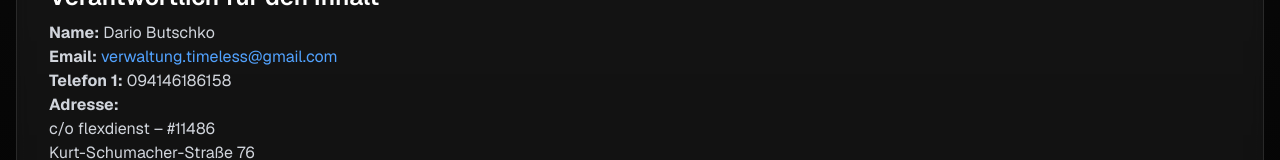
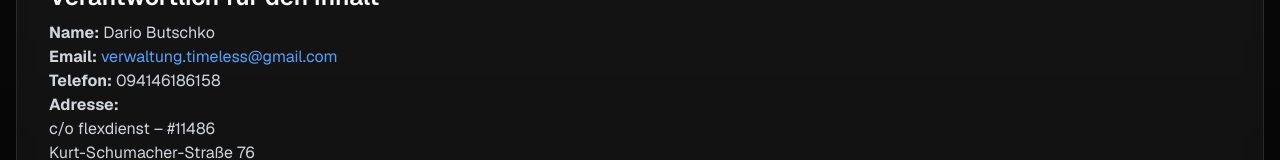
Before and after one commit to timeless-city/tc-website, a Next.js app: page /impressum in a window 1280 px wide. Shown: the part 401-561 px from the top of the page. Built offline with nearby package versions, Linux system fonts and the light colour scheme.

Commit message:
Update page.tsx

```diff
--- a/app/impressum/page.tsx
+++ b/app/impressum/page.tsx
@@ -69,7 +69,7 @@ export default function Impressum() {
                 <p className="text-gray-300 mt-2">
                   <strong>Name:</strong> Dario Butschko <br />
                   <strong>Email:</strong> <Link href="mailto:verwaltung.timeless@gmail.com" className="text-blue-400 hover:text-blue-300">verwaltung.timeless@gmail.com</Link> <br />
-                  <strong>Telefon 1:</strong> 094146186158 <br />
+                  <strong>Telefon:</strong> 094146186158 <br />
                   <strong>Adresse:</strong> <br />
                     c/o flexdienst – #11486 <br />
                     Kurt-Schumacher-Straße 76 <br />
```
